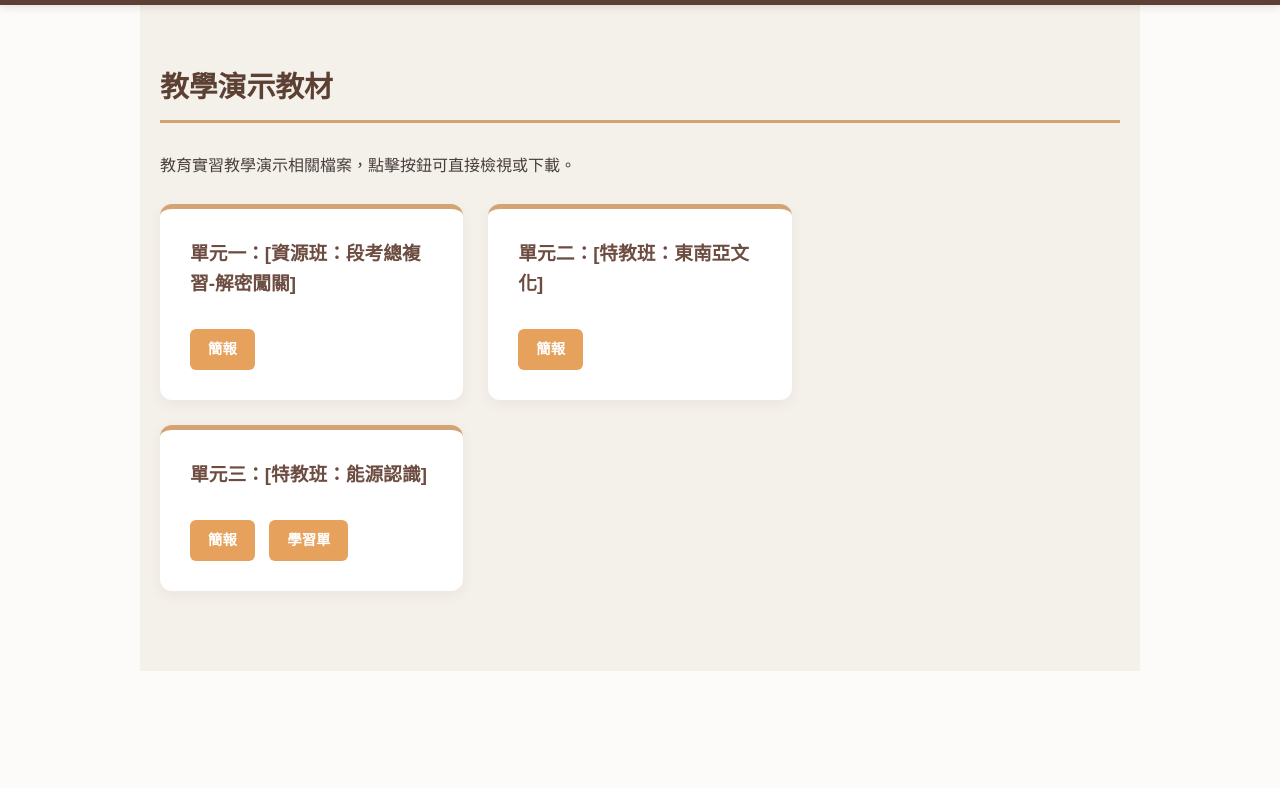
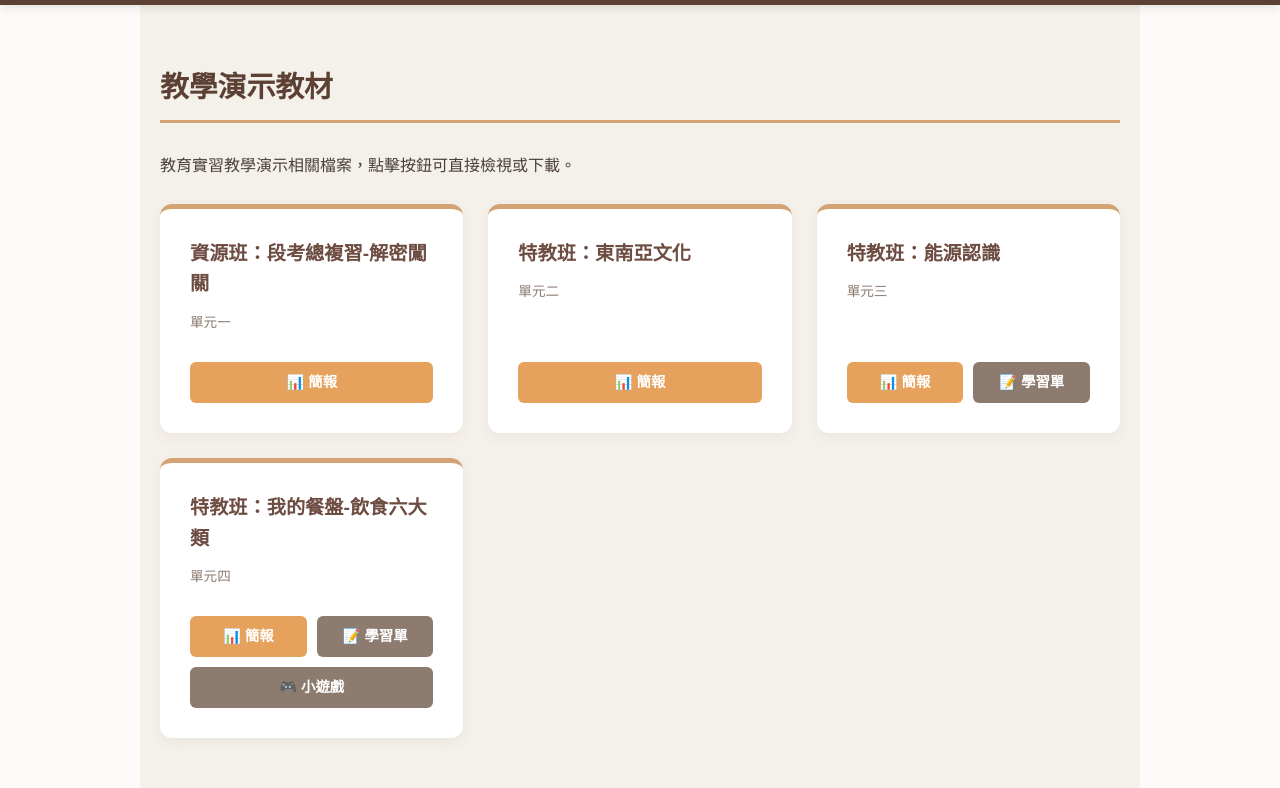
Before and after one commit to s1012114-oss/kelseyteaching.github.io, a plain HTML site: page index.html in a window 1280 px wide. Shown: the part 56-844 px from the top of the page. Drawn offline with Linux system fonts and the light colour scheme.

Commit message:
Update index.html

```diff
--- a/index.html
+++ b/index.html
@@ -3,7 +3,7 @@
 <head>
     <meta charset="UTF-8">
     <meta name="viewport" content="width=device-width, initial-scale=1.0">
-    <title> 教學檔案 | 周一婷</title>
+    <title>教學檔案 | 周一婷</title>
     <style>
         /* 基本樣式設定 */
         * {
@@ -85,36 +85,56 @@
             font-size: 1.8rem;
         }
 
-        /* 教材卡片排版 */
+        /* 教材卡片排版架構 */
         .card-container {
             display: grid;
-            grid-template-columns: repeat(auto-fit, minmax(300px, 1fr));
+            grid-template-columns: repeat(auto-fit, minmax(280px, 1fr));
             gap: 25px;
             margin-top: 25px;
         }
 
+        /* 卡片本體：使用 flex 確保同排等高、內容垂直分配 */
         .card {
             background: white;
             padding: 30px;
-            border-radius: 12px; /* 稍微圓潤一點更有親和力 */
-            box-shadow: 0 4px 12px rgba(139, 115, 85, 0.08); /* 帶有大地色調的柔和陰影 */
+            border-radius: 12px;
+            box-shadow: 0 4px 12px rgba(139, 115, 85, 0.08);
             border-top: 5px solid #d4a373; /* 卡片上方焦糖金邊條 */
-            transition: transform 0.3s ease;
+            transition: transform 0.3s ease, box-shadow 0.3s ease;
+
+            display: flex;
+            flex-direction: column;
+            justify-content: space-between; /* 讓標題在頂部，按鈕卡在底部 */
         }
 
         .card:hover {
-            transform: translateY(-5px); /* 滑鼠懸停時微幅飄起 */
+            transform: translateY(-5px);
+            box-shadow: 0 8px 20px rgba(139, 115, 85, 0.15);
+        }
+
+        /* 卡片上半部文字區 */
+        .card-content {
+            margin-bottom: 20px;
         }
 
         .card h3 {
-            margin-bottom: 15px;
+            margin-bottom: 12px;
             color: #6d4c41; /* 摩卡棕 */
+            font-size: 1.2rem;
         }
 
         .card p {
             font-size: 0.95rem;
             color: #5d534e;
             margin-bottom: 8px;
+        }
+
+        /* 卡片下半部按鈕區 */
+        .card-actions {
+            display: flex;
+            flex-wrap: wrap;
+            gap: 10px;
+            margin-top: auto; /* 強制推至卡片最底部 */
         }
 
         /* 按鈕樣式 (大地色系：秋葉橘與泥土棕) */
@@ -125,11 +145,12 @@
             padding: 9px 18px;
             text-decoration: none;
             border-radius: 6px;
-            margin-top: 15px;
-            margin-right: 10px;
             font-weight: bold;
             font-size: 0.9rem;
             transition: background 0.3s;
+            text-align: center;
+            flex: 1; /* 讓按鈕在寬度內等分 */
+            min-width: 80px;
         }
 
         .btn:hover {
@@ -158,10 +179,9 @@
 </head>
 <body>
 
-    <!-- 頂部選單 -->
     <header>
         <nav>
-            <div class="logo"> 周一婷的教學檔案存放處</div>
+            <div class="logo">💼 周一婷的教學檔案存放處</div>
             <ul>
                 <li><a href="#teaching">教學演示</a></li>
                 <li><a href="#curriculum">課程設計</a></li>
@@ -169,55 +189,81 @@
         </nav>
     </header>
 
-    <!-- 區塊一：教學演示 -->
-    <section id="teaching" style="background-color: #f4f0ea;"> <!-- 燕麥暖色背景 -->
-        <h2>教學演示教材</h2>
-        <p> 教育實習教學演示相關檔案，點擊按鈕可直接檢視或下載。</p>
+    <section id="teaching" style="background-color: #f4f0ea;"> <h2>教學演示教材</h2>
+        <p>教育實習教學演示相關檔案，點擊按鈕可直接檢視或下載。</p>
 
         <div class="card-container">
-            <!-- 卡片 1 -->
             <div class="card">
-                <h3>單元一：[資源班：段考總複習-解密闖關]</h3>
-                <a href="https://drive.google.com/file/d/1HxEx1qcLT3PPNF7QpC74XqQx2KYDgccl/view?usp=sharing" target="_blank" class="btn">簡報</a>
-
+                <div class="card-content">
+                    <h3>資源班：段考總複習-解密闖關</h3>
+                    <p style="color: #8d7b70; font-size: 0.85rem;">單元一</p>
                 </div>
-            <!-- 卡片 2 -->
-            <div class="card">
-                <h3>單元二：[特教班：東南亞文化]</h3>
-                <a href="https://drive.google.com/file/d/1Iw2gAtslyN18ne2sRAvr4sNn8kcAZWm4/view?usp=sharing" target="_blank" class="btn">簡報</a>
+                <div class="card-actions">
+                    <a href="https://drive.google.com/file/d/1HxEx1qcLT3PPNF7QpC74XqQx2KYDgccl/view?usp=sharing" target="_blank" class="btn">📊 簡報</a>
+                </div>
             </div>
 
-        <div class="card-container">
+            <div class="card">
+                <div class="card-content">
+                    <h3>特教班：東南亞文化</h3>
+                    <p style="color: #8d7b70; font-size: 0.85rem;">單元二</p>
                 </div>
-            <!-- 卡片 3 -->
+                <div class="card-actions">
+                    <a href="https://drive.google.com/file/d/1Iw2gAtslyN18ne2sRAvr4sNn8kcAZWm4/view?usp=sharing" target="_blank" class="btn">📊 簡報</a>
+                </div>
+            </div>
+
             <div class="card">
-                <h3>單元三：[特教班：能源認識]</h3>
-                <a href="https://drive.google.com/file/d/1xt6aSO7rOJXMFyg4tt6l4j6vQzK30Ncm/view?usp=sharing" target="_blank" class="btn">簡報</a>
-                <a href="https://drive.google.com/file/d/1S6kiNyIJN-bS4D1necgIal2XouwtP76w/view?usp=sharing" target="_blank" class="btn">學習單</a>
+                <div class="card-content">
+                    <h3>特教班：能源認識</h3>
+                    <p style="color: #8d7b70; font-size: 0.85rem;">單元三</p>
+                </div>
+                <div class="card-actions">
+                    <a href="https://drive.google.com/file/d/1xt6aSO7rOJXMFyg4tt6l4j6vQzK30Ncm/view?usp=sharing" target="_blank" class="btn">📊 簡報</a>
+                    <a href="https://drive.google.com/file/d/1S6kiNyIJN-bS4D1necgIal2XouwtP76w/view?usp=sharing" target="_blank" class="btn btn-secondary">📝 學習單</a>
+                </div>
+            </div>
+
+            <div class="card">
+                <div class="card-content">
+                    <h3>特教班：我的餐盤-飲食六大類</h3>
+                    <p style="color: #8d7b70; font-size: 0.85rem;">單元四</p>
+                </div>
+                <div class="card-actions">
+                    <a href="https://drive.google.com/file/d/1Y1KnjDixPYki2-nx7GYxc9t0y1_1hi2e/view?usp=sharing" target="_blank" class="btn">📊 簡報</a>
+                    <a href="https://drive.google.com/file/d/13J2RWkYLBhjDAANkkxD3P5LiMR_UFvzA/view?usp=sharing" target="_blank" class="btn btn-secondary">📝 學習單</a>
+                    <a href="https://drive.google.com/file/d/1S6kiNyIJN-bS4D1necgIal2XouwtP76w/view?usp=sharing" target="_blank" class="btn btn-secondary">🎮 小遊戲</a>
+                </div>
             </div>
         </div>
     </section>
 
-    <!-- 區塊二：課程設計 -->
     <section id="curriculum">
         <h2>多元課程設計成果</h2>
         <p>此區塊可放置您過去設計過的優良課程方案、學習單或學生優良作品集。</p>
 
         <div class="card-container">
             <div class="card">
+                <div class="card-content">
                     <h3>學習單與評量工具</h3>
                     <p>設計符合雙向細目表之評量，以及引導學生思考的鷹架學習單。</p>
+                </div>
+                <div class="card-actions">
                     <a href="#" class="btn">👁️ 瀏覽作品集</a>
                 </div>
+            </div>
             <div class="card">
+                <div class="card-content">
                     <h3>跨領域主題課程</h3>
-                <p>協同他科老師共同開發之素養課程，榮獲 [某某獎項] 或公開授課好評。</p>
+                    <p>協同他科老師共同開發之素養課程，榮獲優良獎項或公開授課好評。</p>
+                </div>
+                <div class="card-actions">
                     <a href="#" class="btn">👁️ 瀏覽課程架構</a>
+                </div>
             </div>
         </div>
     </section>
 
-    <!-- 頁尾 -->
     <footer>
         <p>© 周一婷的教學檔案存放處. All Rights Reserved.</p>
     </footer>
```
Lines whose indentation alone changed are shown as unchanged.
